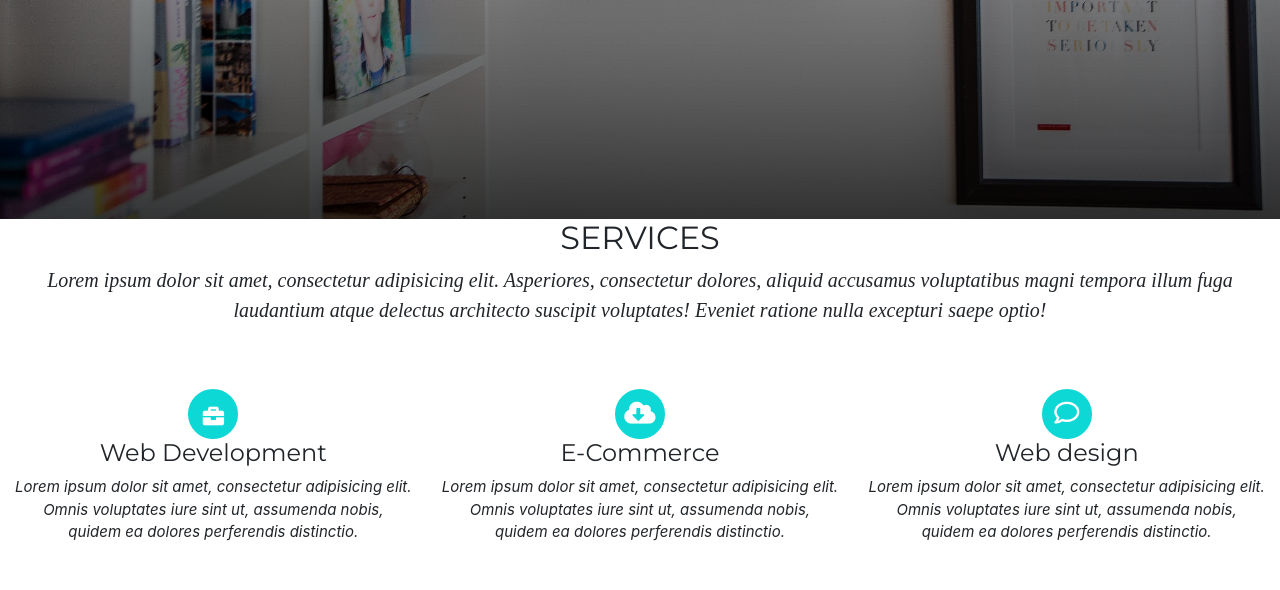
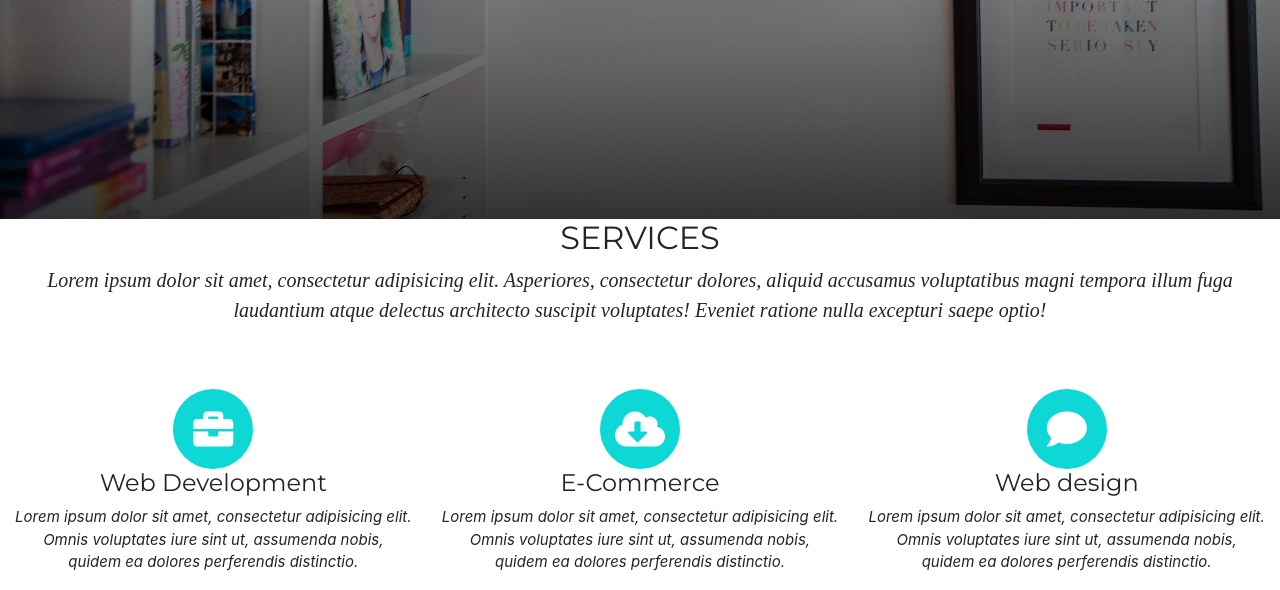
Before and after one commit to artur9501/artur9501.github.io, a plain HTML site: page warsztaty/Projekt-bootstrap/index.html in a window 1280 px wide. Shown: the part 581-1171 px from the top of the page. Before the commit the page ends 1141 px from the top, so only its background shows below. Drawn offline with nearby package versions, Linux system fonts and the light colour scheme.

Commit message:
service finish

```diff
--- a/warsztaty/Projekt-bootstrap/css/style.css
+++ b/warsztaty/Projekt-bootstrap/css/style.css
@@ -58,35 +58,34 @@ h2 {
 
 #services > p {
     font-size: 20px;
-    font-family: RobotoSlab;
+    font-family: "RobotoSlab";
     font-style: italic;
     text-align: center;
 }
 
 h4 {
-    font-family: montserrat;
+    font-family: "Montserrat";
     text-align: center;
 }
 
 
-.kwadrat-ikony {
-    width: 50px;
-    height: 50px;
+#icons .icon {
+    width: 80px;
+    height: 80px;
     background-color: #0ed8d6;
-    border: 2px solid #0ed8d6;
-    border-radius: 25px;
     text-align: center;
-    line-height: 50px;
-    position: relative;
-    transform: translateX(-50%);
-    left: 50%;
+    line-height: 80px;
+    border-radius: 50%;
+    font-size: 40px;
+    color: white;
+    transition: all 1s;
 }
 
-.fa-briefcase,
-.fa-cloud-download-alt,
-.fa-comment {
-    color: white;
-    font-size: 25px;
+#icons .icon:hover {
+    transform: rotate(180deg);
+    background-color: #fff;
+    border: 2px solid #0ed8d6;
+    color: #0ed8d6;
 }
 
 .opis-serwisu {
--- a/warsztaty/Projekt-bootstrap/index.html
+++ b/warsztaty/Projekt-bootstrap/index.html
@@ -42,28 +42,20 @@
         <h2>SERVICES</h2>
         <p>Lorem ipsum dolor sit amet, consectetur adipisicing elit. Asperiores, consectetur dolores, aliquid accusamus voluptatibus magni tempora illum fuga laudantium atque delectus architecto suscipit voluptates! Eveniet ratione nulla excepturi saepe optio!</p>
         <br><br>
-        <div class="container-fluid">
+        <div class="container-fluid" id="icons">
             <div class="row">
-                <div class="col-sm-4">
-                    <div class="kwadrat-ikony">
-                        <i class="fas fa-briefcase fa-lg "></i>
-                    </div>
+                <div class="col-sm-4 text-center">
+                    <i class="icon fas fa-briefcase fa-lg "></i>
                     <h4>Web Development</h4>
                     <p class="opis-serwisu">Lorem ipsum dolor sit amet, consectetur adipisicing elit. Omnis voluptates iure sint ut, assumenda nobis, quidem ea dolores perferendis distinctio.</p>
                 </div>
-                <div class="col-sm-4">
-                    <div class="kwadrat-ikony">
-                        <i class="fas fa-cloud-download-alt"></i>
-
-                    </div>
+                <div class="col-sm-4 text-center">
+                    <i class="icon fas fa-cloud-download-alt"></i>
                     <h4>E-Commerce</h4>
                     <p class="opis-serwisu">Lorem ipsum dolor sit amet, consectetur adipisicing elit. Omnis voluptates iure sint ut, assumenda nobis, quidem ea dolores perferendis distinctio.</p>
                 </div>
-                <div class="col-sm-4">
-                    <div class="kwadrat-ikony">
-                        <i class="far fa-comment"></i>
-
-                    </div>
+                <div class="col-sm-4 text-center">
+                    <i class="icon fas fa-comment"></i>
                     <h4>Web design</h4>
                     <p class="opis-serwisu">Lorem ipsum dolor sit amet, consectetur adipisicing elit. Omnis voluptates iure sint ut, assumenda nobis, quidem ea dolores perferendis distinctio.</p>
                 </div>
```
